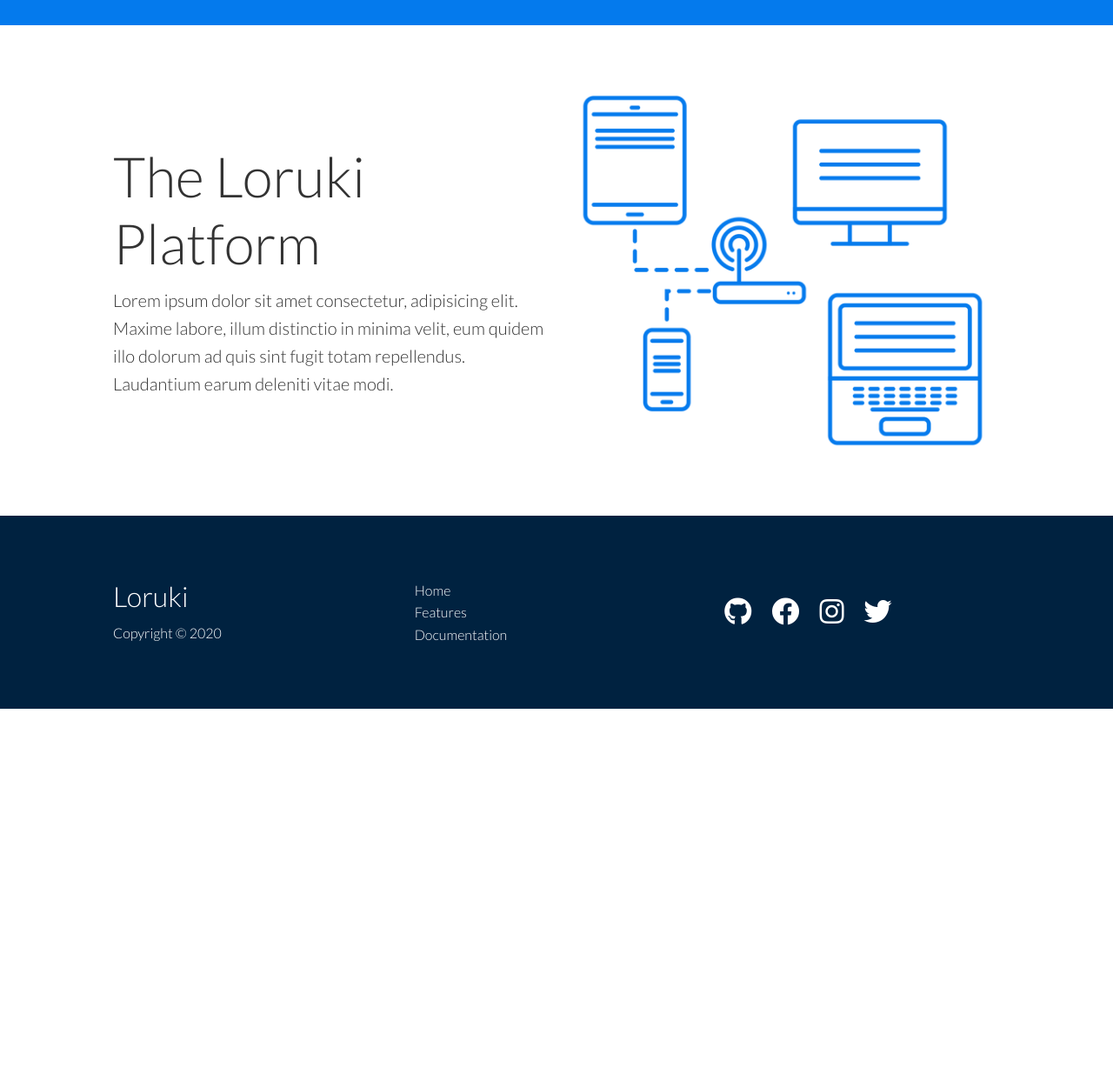
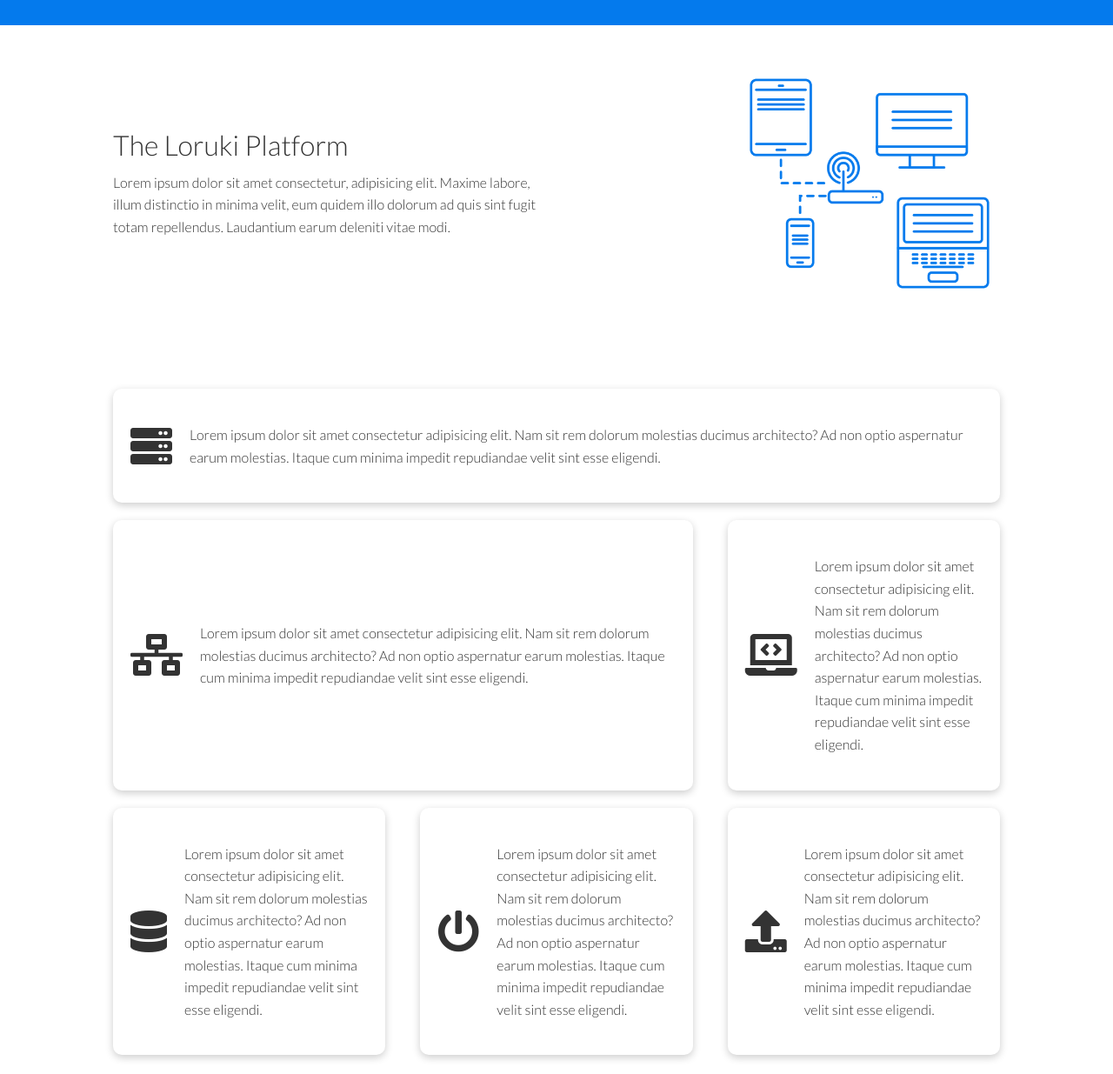
Before and after one commit to coelho-na/lorucki-website, a website: page features.html in a window 1280 px wide. Shown: the part 305-1540 px from the top of the page at 87% size. Before the commit the page ends 1120 px from the top, so only its background shows below. Drawn offline with Linux system fonts and the light colour scheme.

Commit message:
finish the feature page

```diff
--- a/features.html
+++ b/features.html
@@ -51,8 +51,8 @@
     <section class="sub-head py-3">
       <div class="wrapper grid">
         <div>
-          <h1 class="xl">The Loruki Platform</h1>
-          <p class="lead">
+          <h1 class="md">The Loruki Platform</h1>
+          <p>
             Lorem ipsum dolor sit amet consectetur, adipisicing elit. Maxime labore, illum distinctio in minima velit, eum quidem illo dolorum ad quis sint fugit totam repellendus. Laudantium earum deleniti vitae modi.
           </p>
         </div>
@@ -60,6 +60,44 @@
       </div>
       </div>
     </section>
+
+    <!-- Feature Main -->
+
+      <section class="main my-2">
+        <div class="wrapper grid grid-3">
+
+          <div class="card flex">
+            <i class="fas fa-server fa-3x"></i>
+            <p>Lorem ipsum dolor sit amet consectetur adipisicing elit. Nam sit rem dolorum molestias ducimus architecto? Ad non optio aspernatur earum molestias. Itaque cum minima impedit repudiandae velit sint esse eligendi.</p>
+          </div>
+
+          <div class="card flex">
+            <i class="fas fa-network-wired fa-3x"></i>
+            <p>Lorem ipsum dolor sit amet consectetur adipisicing elit. Nam sit rem dolorum molestias ducimus architecto? Ad non optio aspernatur earum molestias. Itaque cum minima impedit repudiandae velit sint esse eligendi.</p>
+          </div>
+
+          <div class="card flex">
+            <i class="fas fa-laptop-code fa-3x"></i>
+            <p>Lorem ipsum dolor sit amet consectetur adipisicing elit. Nam sit rem dolorum molestias ducimus architecto? Ad non optio aspernatur earum molestias. Itaque cum minima impedit repudiandae velit sint esse eligendi.</p>
+          </div>
+
+          <div class="card flex">
+            <i class="fas fa-database fa-3x"></i>
+            <p>Lorem ipsum dolor sit amet consectetur adipisicing elit. Nam sit rem dolorum molestias ducimus architecto? Ad non optio aspernatur earum molestias. Itaque cum minima impedit repudiandae velit sint esse eligendi.</p>
+          </div>
+
+          <div class="card flex">
+            <i class="fas fa-power-off fa-3x"></i>
+            <p>Lorem ipsum dolor sit amet consectetur adipisicing elit. Nam sit rem dolorum molestias ducimus architecto? Ad non optio aspernatur earum molestias. Itaque cum minima impedit repudiandae velit sint esse eligendi.</p>
+          </div>
+
+          <div class="card flex">
+            <i class="fas fa-upload fa-3x"></i>
+            <p>Lorem ipsum dolor sit amet consectetur adipisicing elit. Nam sit rem dolorum molestias ducimus architecto? Ad non optio aspernatur earum molestias. Itaque cum minima impedit repudiandae velit sint esse eligendi.</p>
+          </div>
+
+        </div>
+      </section>
 
 
     <!-- Footer -->
--- /dev/null
+++ b/src/sass/modules/_feature-main.scss
@@ -0,0 +1,17 @@
+.main{
+    & .card > i{
+        margin-right: 1.25rem;
+    }
+
+    & .grid {
+        padding: 1.875rem;
+    }
+
+    & .grid  > *:first-child{ //catch the first element
+        grid-column: 1 / span 3;
+    }
+
+    & .grid  > *:nth-child(2){ //catch the second child of the element
+        grid-column: 1 / span 2;
+    }
+}
--- /dev/null
+++ b/src/sass/modules/_feature-sub_head.scss
@@ -0,0 +1,7 @@
+.sub-head{
+
+    & img{
+     width: 300px;
+     justify-self: flex-end;
+    }
+}
--- a/src/sass/style.scss
+++ b/src/sass/style.scss
@@ -11,3 +11,5 @@
 @import "./modules/languages-section.scss";
 @import "./modules/footer.scss";
 @import "./modules/feature-head.scss";
+@import "./modules/feature-sub_head.scss";
+@import "./modules/feature-main.scss";
```
Also changed, not shown: dist/css/style.css, dist/css/style.min.css.
